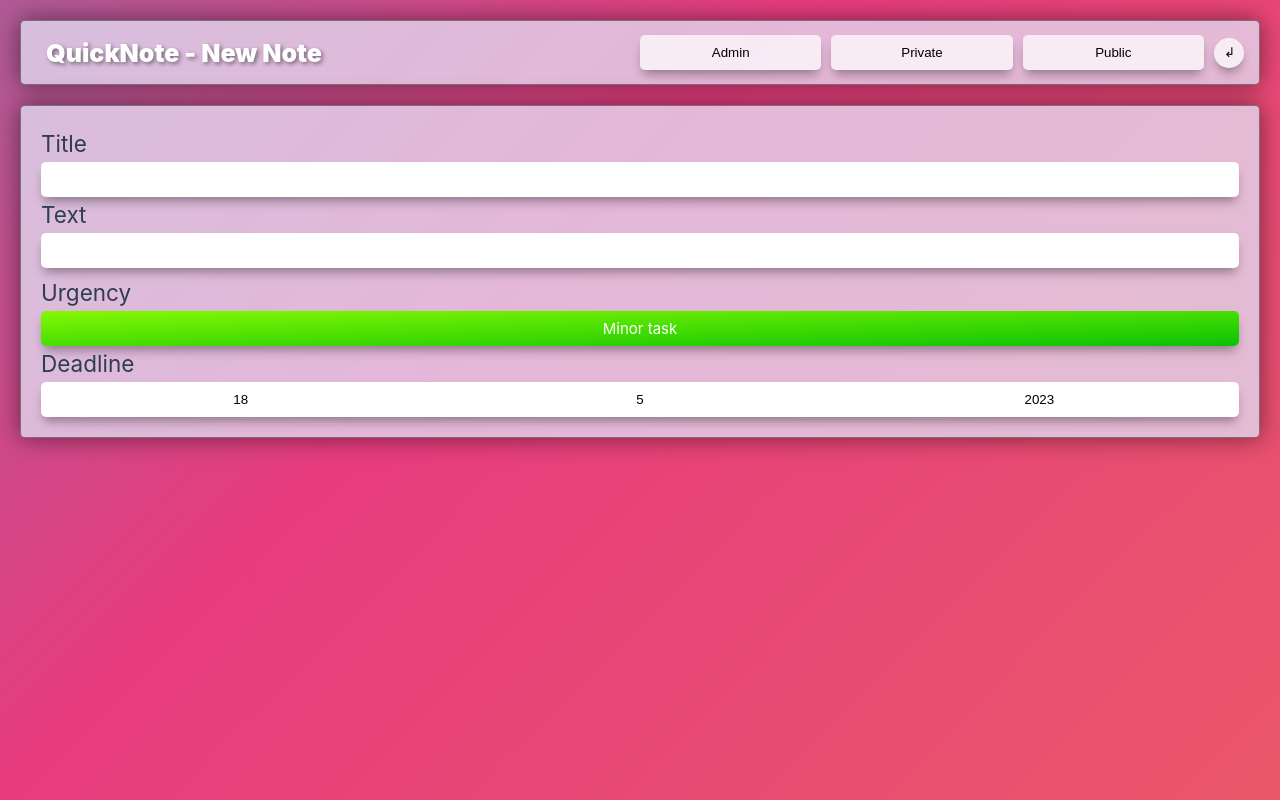
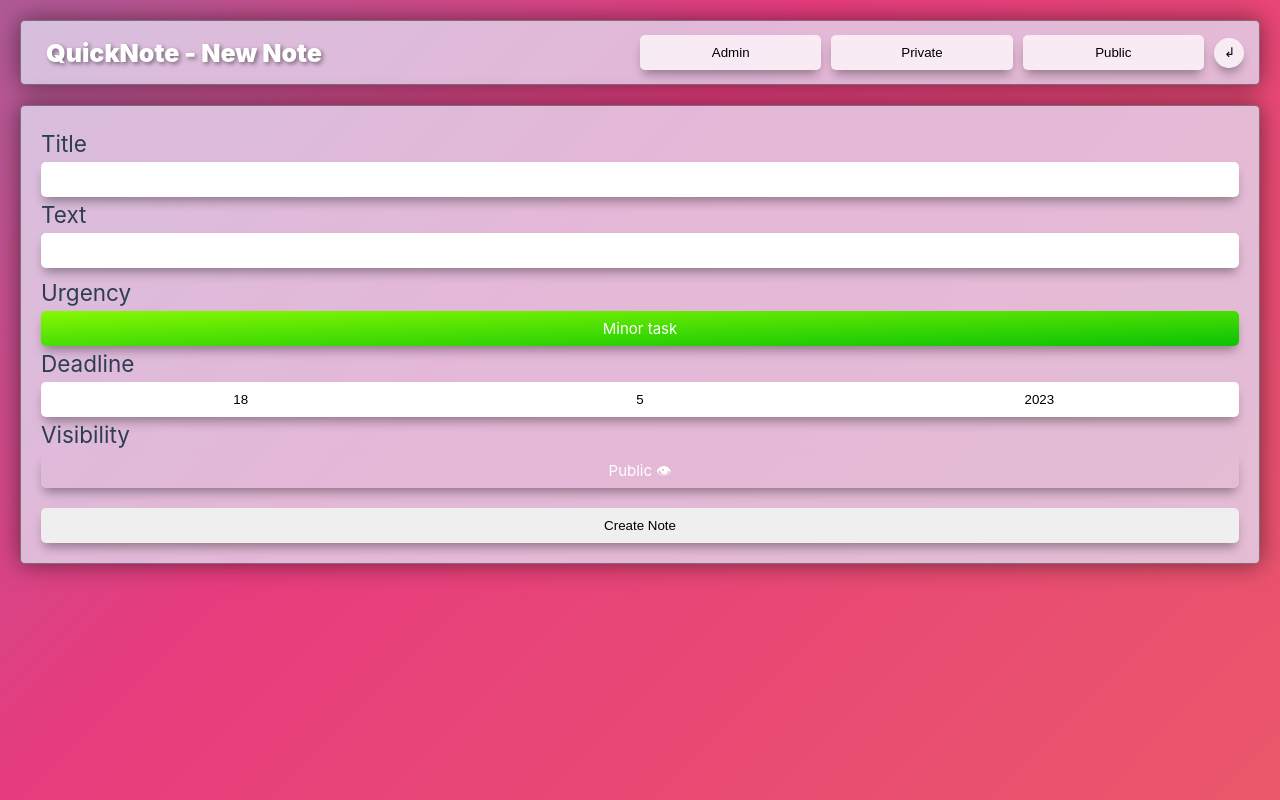
Before and after one commit to wodosharlatan/QuickNote, a Vue app in the folder QuickNote_Frontend/: page /new_note in a window 1280 px wide. Built offline with nearby package versions, Linux system fonts and the light colour scheme; sample sign-in values are in the browser's storage.

Commit message:
(Create New) Done

```diff
--- a/QuickNote_Frontend/src/components/Custom/DeadlineSelect.vue
+++ b/QuickNote_Frontend/src/components/Custom/DeadlineSelect.vue
@@ -17,17 +17,14 @@ export default {
         const year = ref();
 
         const checkDate = () => {
-            checkYear();
-            checkMonth();
-            checkDay();
-
-            console.log(day.value + " " + month.value + " " + year.value);
+            const chk1 = checkYear();
+            const chk2 = checkMonth();
+            const chk3 = checkDay();
         }
 
         const checkDay = () => {
             if (isNaN(day.value)) { day.value = curDate.getDate(); return false; }
-            const daysInMonth = new Date(year, month, 0).getDate();
-            console.log(daysInMonth)
+            const daysInMonth = new Date(year.value, month.value, 0).getDate();
             if (day.value < 1 || day.value > daysInMonth) { day.value = curDate.getDate(); return false; }
             return true;
         }
@@ -40,7 +37,7 @@ export default {
 
         const checkYear = () => {
             if (isNaN(year.value)) { year.value = curDate.getFullYear(); return false; }
-            if (year.value < curDate.getFullYear()) { curDate.getFullYear(); return false; }
+            if (year.value < curDate.getFullYear()) { year.value = curDate.getFullYear(); return false; }
             return true;
         }
 
--- /dev/null
+++ b/QuickNote_Frontend/src/components/Custom/VisibilitySelect.vue
@@ -0,0 +1,48 @@
+<template>
+    <div :class="['visibility', 'ui_ElementT1']" @click="changeVisibility()">
+        <p>
+            {{ visibilityText() }}
+        </p>
+    </div>
+</template>
+
+<script>
+import { ref, computed } from 'vue'
+
+export default {
+    setup() {
+        const visibility = ref(true);
+        const visibilityText = () => {
+            if (visibility.value)
+            return "Public 👁";
+            return "Private"
+        }
+
+        const changeVisibility = ()=>{
+            visibility.value = !visibility.value;
+        }
+        return {
+            visibilityText,changeVisibility
+        }
+    }
+}
+</script>
+
+<style scoped>
+.visibility {
+    height: 35px;
+    width: 100%;
+    font-weight: 500;
+    padding-top:calc(35px/2)
+}
+
+.visibility p {
+    text-align: center;
+    color: white;
+    line-height: 0;
+    -webkit-user-select: none; /* Safari */
+  -ms-user-select: none; /* IE 10 and IE 11 */
+  user-select: none; /* Standard syntax */
+}
+
+</style>
--- a/QuickNote_Frontend/src/views/NewNote.vue
+++ b/QuickNote_Frontend/src/views/NewNote.vue
@@ -5,30 +5,41 @@
     <h2>Text</h2>
     <textarea class="ui_ElementT1" type="text" placeholder="" v-model="text"
       oninput='this.style.height = "";this.style.height = this.scrollHeight + "px"'></textarea><br />
-      <h2>Urgency</h2>
-      <UrgencySelect></UrgencySelect>
-      <h2>Deadline</h2>
-      <DeadlineSelect></DeadlineSelect>
+    <h2>Urgency</h2>
+    <UrgencySelect></UrgencySelect>
+    <h2>Deadline</h2>
+    <DeadlineSelect></DeadlineSelect>
+    <h2>Visibility</h2>
+    <VisibilitySelect></VisibilitySelect>
+    <button class="ui_ElementT1 createButton">Create Note</button>
   </div>
 </template>
 
 <script>
 import UrgencySelect from '../components/Custom/UrgencySelect.vue'
 import DeadlineSelect from '../components/Custom/DeadlineSelect.vue'
+import VisibilitySelect from '../components/Custom/VisibilitySelect.vue'
 import { ref, computed } from 'vue'
 import { useRouter, useRoute } from 'vue-router'
 import { useLoginStore } from '../stores/login'
 
 export default {
-  components: { UrgencySelect,DeadlineSelect },
+  components: { UrgencySelect, DeadlineSelect, VisibilitySelect },
   setup() {
     return {}
   }
 }
 </script>
 <style scoped>
-h2{
-  user-select:none;
+.createButton {
+  margin-top: 20px;
+  -webkit-user-select: none;
+  -ms-user-select: none;
+  user-select: none;
+}
+
+h2 {
+  user-select: none;
 }
 
 input[type='text']:focus {
```
